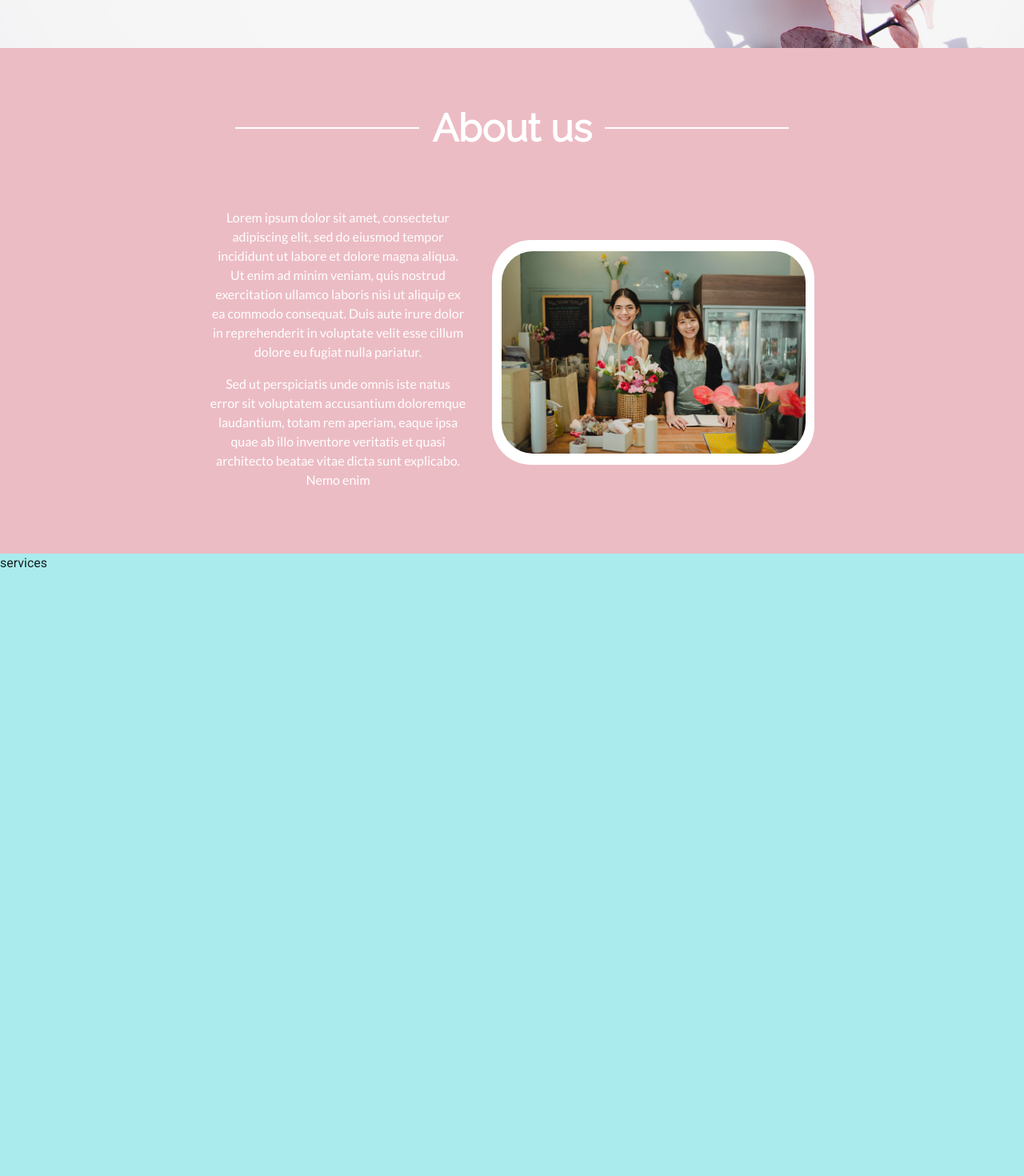
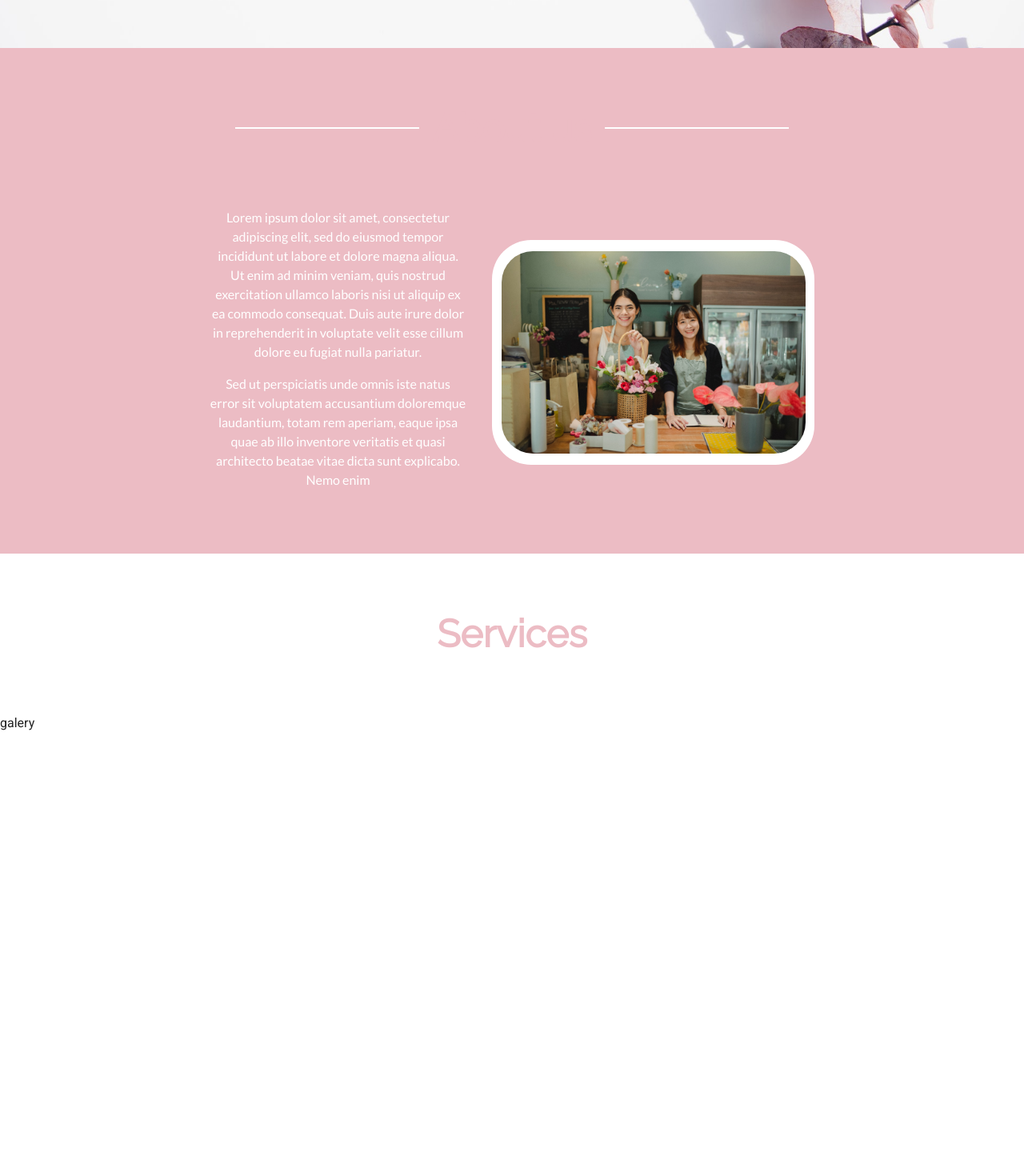
Before and after one commit to NataliaSunday/pinkflowers, a Vue app: page / in a window 1280 px wide. Shown: the part 740-2210 px from the top of the page at 80% size. Built offline with nearby package versions, Linux system fonts and the light colour scheme.

Commit message:
fix heading component

```diff
--- a/src/components/sectionHeadings.vue
+++ b/src/components/sectionHeadings.vue
@@ -1,7 +1,7 @@
 <template>
      <section class="sectionHeading d-flex justify-center align-center pa-16">
             <div class="sectionHeading__decor ml-4 mr-4"></div>
-            <h1 class="heading heading--white heading--section">{{ sectionTitle }}</h1>
+            <h1 class="heading heading--white heading--section" :class="headingColor">{{ sectionTitle }}</h1>
             <div class="sectionHeading__decor ml-4 mr-4"></div>
        </section>
 </template>
@@ -9,7 +9,8 @@
 <script>
 export default {
     props:{
-        sectionTitle: String
+        sectionTitle: String,
+        headingColor:String
     }
 }
 </script>
--- a/src/style/_typography.scss
+++ b/src/style/_typography.scss
@@ -42,3 +42,12 @@
     color: $color-dark-pink;
     cursor: pointer;
 }
+.bg-light-pink{
+    background-color: $color-light-pink;
+}
+.bg-white{
+    background-color: $color-white;
+}
+.bg-darkGreen{
+    background-color: $color-light-green;
+}
--- a/src/views/about.vue
+++ b/src/views/about.vue
@@ -1,7 +1,7 @@
 <template>
-    <section class="about pb-16">
-      <Heading :sectionTitle=title></Heading>
-      <div class="about__content d-flex align-center justify-center">
+    <section class="about bg-light-pink pb-16">
+      <Heading :sectionTitle=title :headingColor="headingColor"></Heading>
+      <div class="about__content  d-flex align-center justify-center">
           <div class="about__content__text">
               <p class="paragraph paragraph--white">Lorem ipsum dolor sit amet, consectetur adipiscing elit,
                     sed do eiusmod tempor incididunt ut labore et dolore
@@ -27,7 +27,8 @@ import Heading from '../components/sectionHeadings.vue'
 export default {
     data(){
         return{
-            title: "About us"
+            title: "About us",
+            headingColor: "heading--pink"
         }
     },
     components:{
@@ -37,7 +38,6 @@ export default {
 </script>
 <style lang="scss">
 .about{
-    background-color: #ECBCC4;
     width: 100vw;
     height: auto;
     &__content{
--- a/src/views/services.vue
+++ b/src/views/services.vue
@@ -1,12 +1,22 @@
 <template>
-    <div>
-        <p>services</p>
-    </div>
+   <section class="services bg-white">
+        <Heading :sectionTitle=title :headingColor=headingColor></Heading>
+   </section>
 </template>
+<script>
+import Heading from '../components/sectionHeadings.vue'
+export default {
+    data(){
+        return{
+            title: "Services",
+            headingColor: "heading--pink"
+        }
+    },
+    components:{
+        Heading
+    }
+}
+</script>
 <style scoped>
-p{
-    width: 100vw;
-    height: 100vh;
-    background-color: rgb(170, 236, 238);
-}
+
 </style>
```
